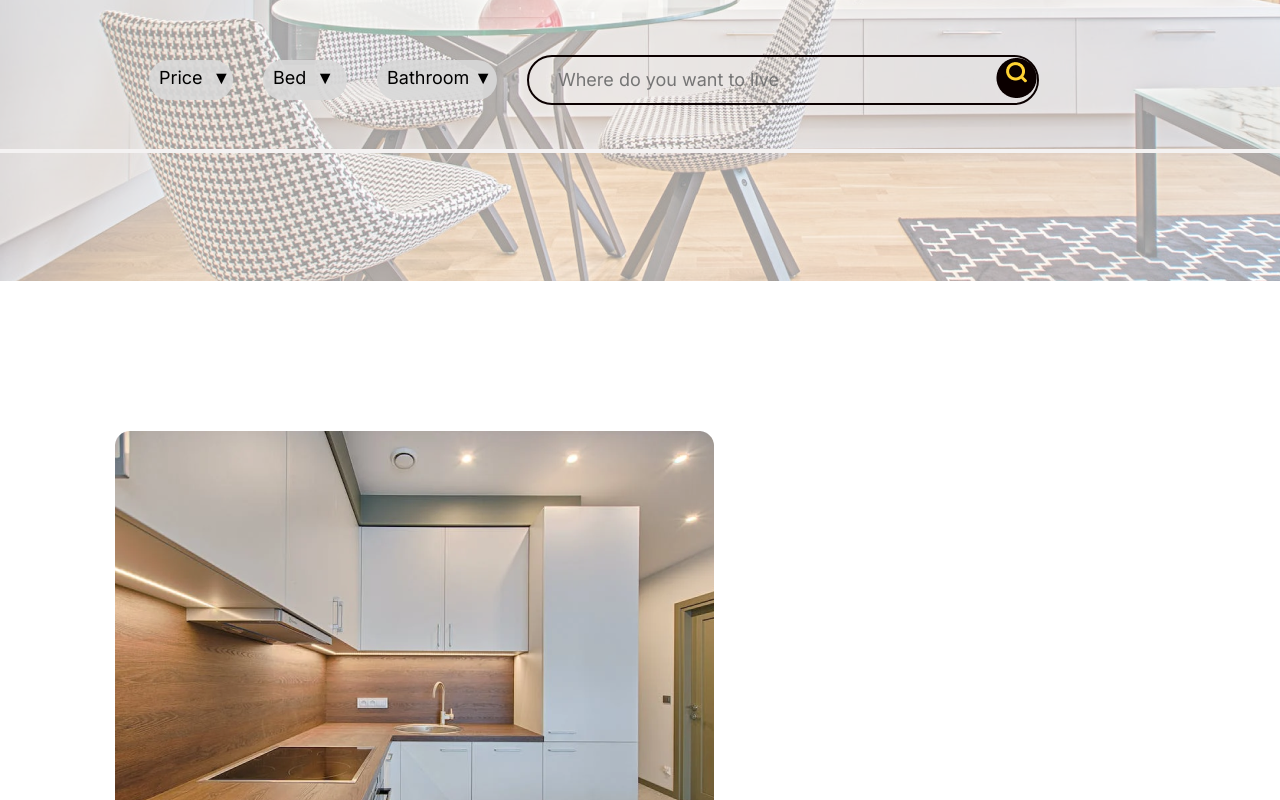
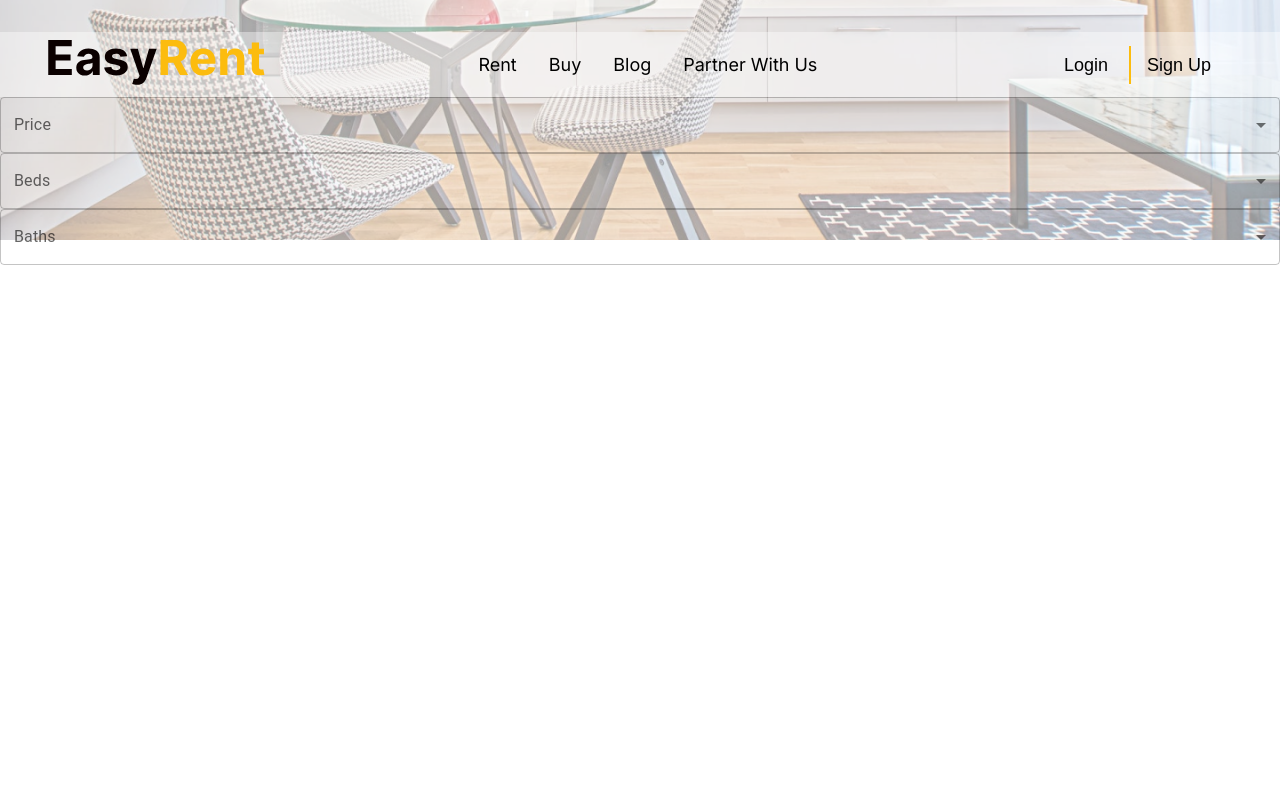
Before and after one commit to smartprincipal/EasyRentt, a React (Create React App) app: page / in a window 1280 px wide. Shown: the top 800 px of the page. Built offline with nearby package versions, Linux system fonts and the light colour scheme.

Commit message:
Added new dependency for select filter

```diff
--- a/package.json
+++ b/package.json
@@ -3,6 +3,9 @@
   "version": "0.1.0",
   "private": true,
   "dependencies": {
+    "@emotion/react": "^11.10.5",
+    "@emotion/styled": "^11.10.5",
+    "@mui/material": "^5.10.16",
     "@testing-library/jest-dom": "^5.16.5",
     "@testing-library/react": "^13.4.0",
     "@testing-library/user-event": "^13.5.0",
--- a/src/App.js
+++ b/src/App.js
@@ -6,21 +6,19 @@ import Catalogue from "../src/Pages/Catalogue/Catalogue";
 import SignUp from "./Pages/Signup/Signup";
 import { Routes, Route } from "react-router-dom";
 import Overview from "./Components/Overview/Overview";
+import CatalogueNavbar from "./Components/CatalogueNavbar/CatalogueNavbar";
+
 
 
 function App() {
   return (
     <div>
-      <Routes>
-        {/* <Route path="/" element={<Landingpage />} /> */}
+      {/* <Routes>
+        <Route path="/" element={<Landingpage />} />
         <Route path="/" element={<Catalogue />} />
         <Route path="/Signup" element={<SignUp />} />
-      </Routes>
-      {/* <Overview /> */}
-      {/* <Login /> */}
-      {/* <Landingpage /> */}
-      {/* <Catalogue/>  */}
-      {/* <SignUp /> */}
+      </Routes> */}
+      <CatalogueNavbar />
 
     </div>
   );
--- /dev/null
+++ b/src/Components/CatalogueNavbar/CatalogueNavbar.css
@@ -0,0 +1,10 @@
+.catnavbar{
+    background-image: url('../../Assets/CatalogueHero.png');
+    background-repeat: no-repeat;
+    background-size: cover;
+    height: 15rem;
+}
+
+.navcontainer{
+    padding-top: 2rem;
+}
--- /dev/null
+++ b/src/Components/CatalogueNavbar/CatalogueNavbar.jsx
@@ -0,0 +1,53 @@
+import React from 'react'
+import './CatalogueNavbar.css';
+import NavBar from '../NavBar/NavBar';
+import { Select, FormControl, MenuItem, InputLabel } from '@mui/material';
+
+const CatalogueNavbar = () => {
+  return (
+    <div className='catnavbar'>
+        <div className='navcontainer'>
+            <NavBar />
+        </div>
+
+        <div>
+            <div>
+                <FormControl fullWidth>
+                    <InputLabel id="demo-simple-select-label">Price</InputLabel>
+                    <Select id="demo-simple-select"  label="Price">
+                        <MenuItem value={1}>#250,000 - 500,000</MenuItem>
+                        <MenuItem value={2}>#500,000 - 1,000,000</MenuItem>
+                        <MenuItem value={3}>#1,000,000 - 5,000,000</MenuItem>
+                        <MenuItem value={4}>#5,000,000 - 10,000,000</MenuItem>
+                    </Select>
+                </FormControl>
+            </div>
+            <div>
+                <FormControl fullWidth>
+                    <InputLabel id="demo-simple-select-label">Beds</InputLabel>
+                    <Select id="demo-simple-select"  label="Beds">
+                        <MenuItem value={1}>Any</MenuItem>
+                        <MenuItem value={2}>Studio</MenuItem>
+                        <MenuItem value={3}>1</MenuItem>
+                        <MenuItem value={4}>2</MenuItem>
+                        <MenuItem value={5}>3</MenuItem>
+                        <MenuItem value={6}>4+</MenuItem>
+                    </Select>
+                </FormControl>
+            </div>
+            <div>
+                <FormControl fullWidth>
+                    <InputLabel id="demo-simple-select-label">Baths</InputLabel>
+                    <Select id="demo-simple-select"  label="Baths">
+                        <MenuItem value={1}>1</MenuItem>
+                        <MenuItem value={2}>2</MenuItem>
+                        <MenuItem value={3}>3+</MenuItem>
+                    </Select>
+                </FormControl>
+            </div>
+        </div>
+    </div>
+  )
+}
+
+export default CatalogueNavbar
```
Also changed, not shown: src/Components/NavBar2/NavBar2.jsx (deleted, +0 -13 lines), src/Assets/navbarbckgrnd.svg (deleted), src/Components/NavBar2/NavBar2.css (deleted), 1 other file (tests, documents, lock files or other folders).
